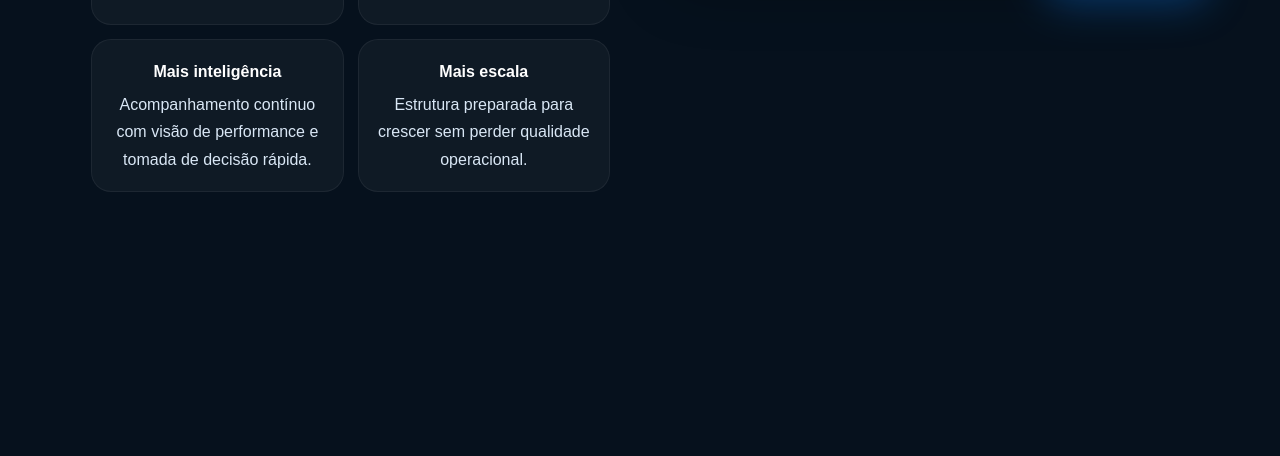
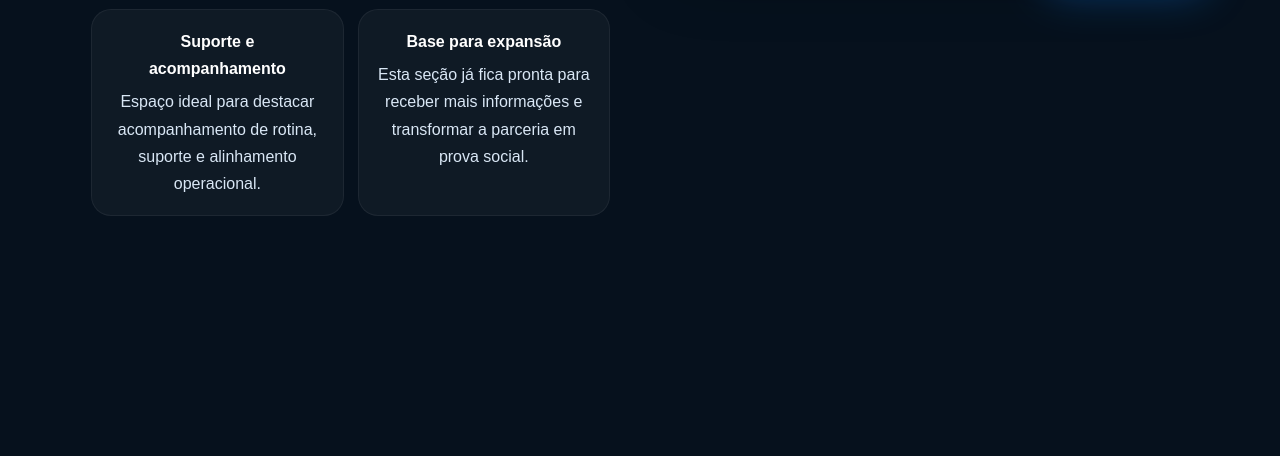
Before and after one commit to ACSTECN/sitealx, a Flask app: page / in a window 1280 px wide. Shown: the part 3351-3807 px from the top of the page. Run offline with Flask 3, Linux system fonts and the light colour scheme.

Commit message:
Update home 99Food showcase image

```diff
--- a/templates/home.html
+++ b/templates/home.html
@@ -1569,37 +1569,37 @@ body{
         <div class="showcase-text">
 
             <div class="showcase-label">
-                Operação + Tecnologia + Performance
+                Sobre 99Food
             </div>
 
             <h2 class="titulo">
-                Uma marca operacional que comunica organização, força e tecnologia
+                Uma parceria que reforça a presença operacional da ALX no delivery
             </h2>
 
             <p class="typing">
 
-                A ALX combina gestão operacional, processo e presença digital para que a empresa
-                não pareça apenas funcional, mas profissional, confiável e pronta para crescer
-                com mais valor percebido pelo mercado.
+                A atuação com a 99Food ajuda a contar uma história de operação em movimento,
+                presença no delivery e capacidade de resposta em uma rotina que exige ritmo,
+                padrão e acompanhamento constante.
 
             </p>
 
             <div class="showcase-points">
                 <div class="showcase-point">
-                    <strong>Mais previsibilidade</strong>
-                    Processos organizados e rotina operacional com menos ruído e mais controle.
+                    <strong>Ritmo operacional</strong>
+                    Atuação em uma operação dinâmica, com leitura prática do dia a dia e resposta rápida.
                 </div>
                 <div class="showcase-point">
-                    <strong>Mais percepção de valor</strong>
-                    Uma apresentação mais forte para clientes, parceiros e novos talentos.
+                    <strong>Presença no delivery</strong>
+                    A parceria fortalece a imagem da ALX em um ecossistema competitivo e de alta demanda.
                 </div>
                 <div class="showcase-point">
-                    <strong>Mais inteligência</strong>
-                    Acompanhamento contínuo com visão de performance e tomada de decisão rápida.
+                    <strong>Suporte e acompanhamento</strong>
+                    Espaço ideal para destacar acompanhamento de rotina, suporte e alinhamento operacional.
                 </div>
                 <div class="showcase-point">
-                    <strong>Mais escala</strong>
-                    Estrutura preparada para crescer sem perder qualidade operacional.
+                    <strong>Base para expansão</strong>
+                    Esta seção já fica pronta para receber mais informações e transformar a parceria em prova social.
                 </div>
             </div>
 
@@ -1607,7 +1607,8 @@ body{
 
         <div class="showcase-image">
 
-            <img src="/static/img/empresa.jpg">
+            <img src="/static/img/ALX10ANOS.png"
+                 alt="ALX Entregas 10 anos">
 
             <div class="showcase-badge" data-count-to="10">
                 +<span class="showcase-count">0</span> anos
```
Also changed, not shown: static/img/ALX10ANOS.png (added).
